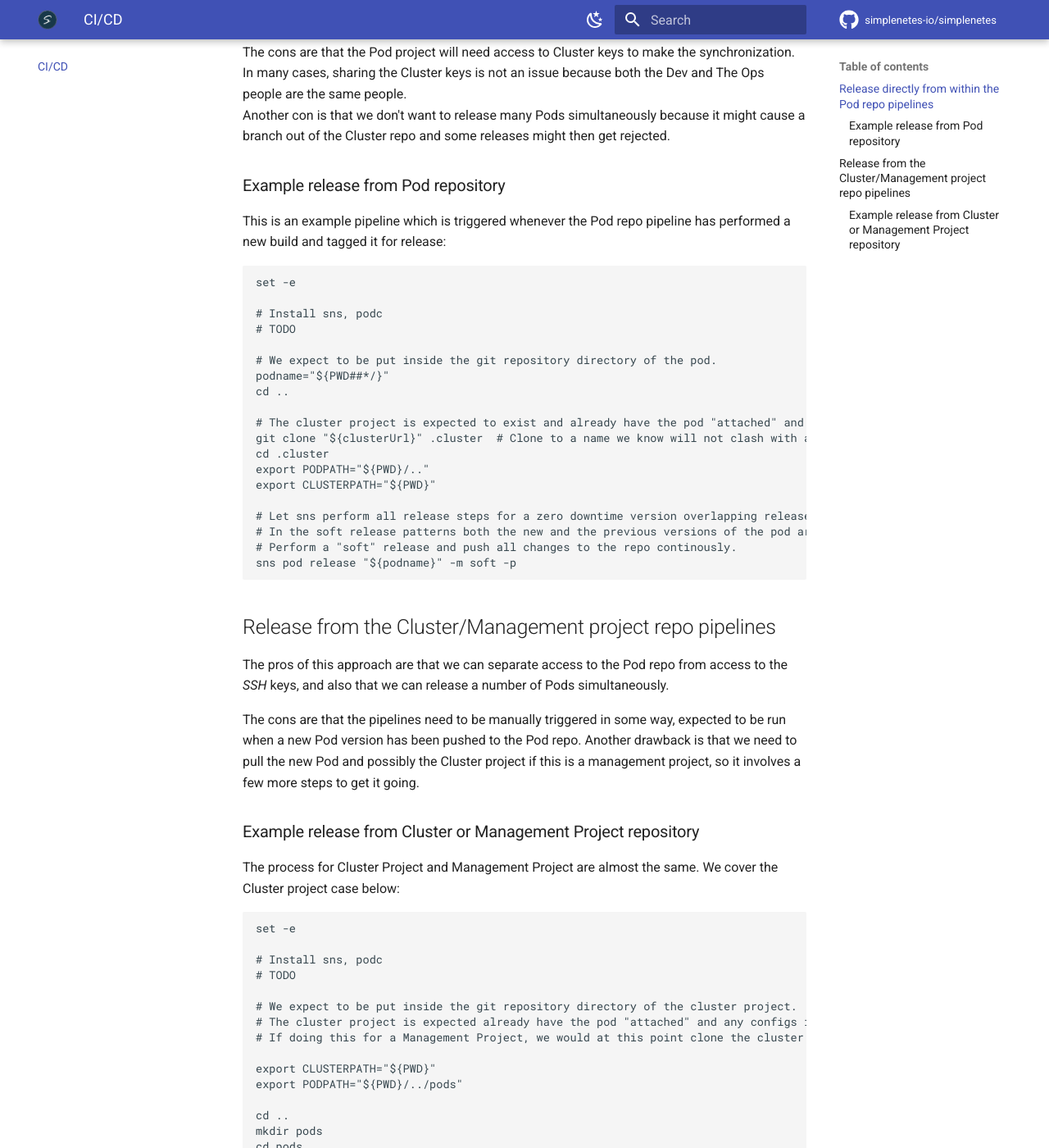
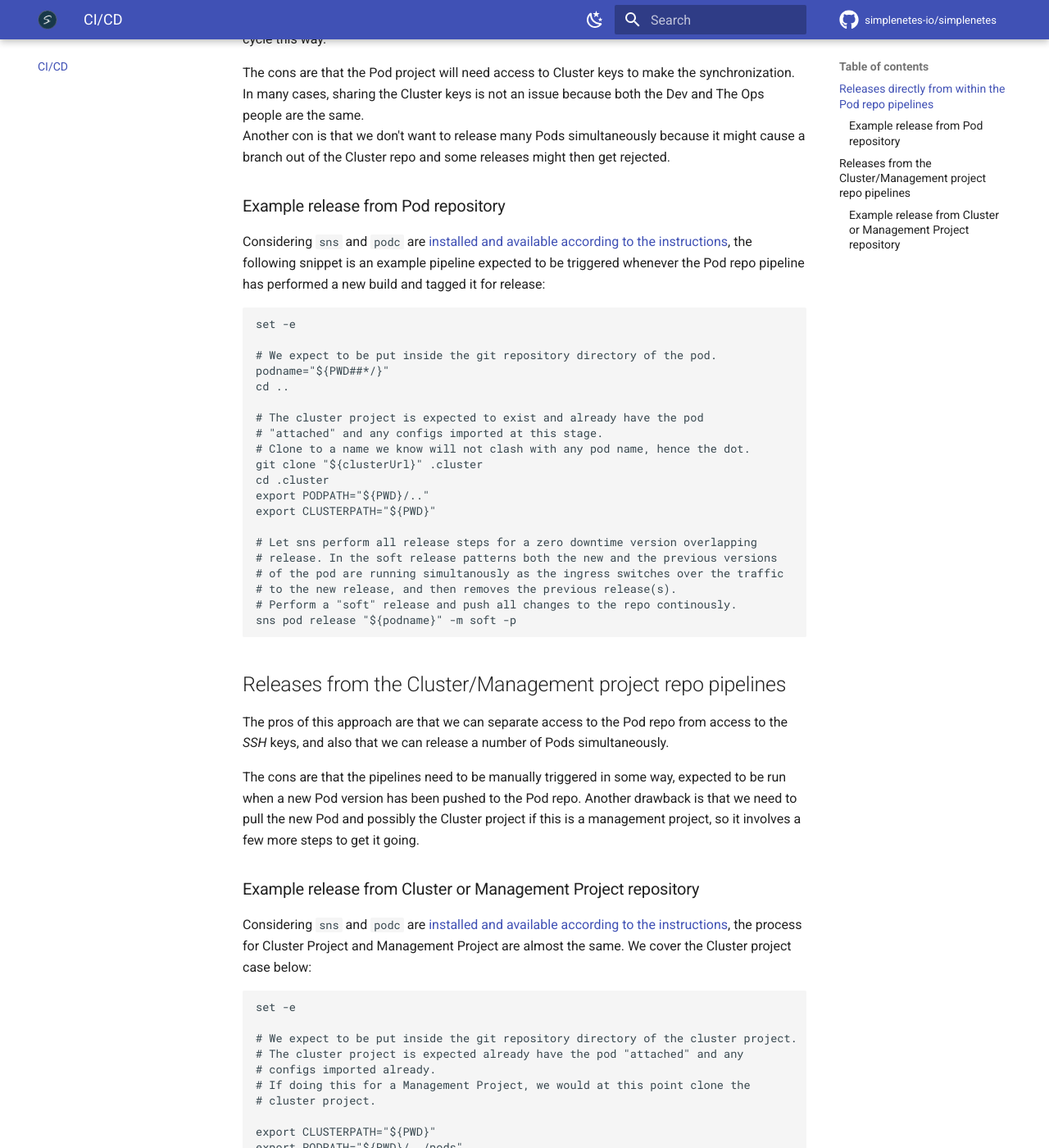
Before and after one commit to simplenetes-io/simplenetes_io, an MkDocs documentation site: the page built from docs/CICD.md, in a window 1280 px wide and 1400 px high, scrolled down 794 px. Shown: the whole window at 82% size. Built offline with MkDocs 1.6.1 and Material for MkDocs 9.7.7, drawn with Linux system fonts in a browser that asks for light colours; comment, search, counter and statistics services are not loaded; some of the changed text lies outside the part shown.

Commit message:
Improve automation and FAQ sections

````diff
--- a/docs/CICD.md
+++ b/docs/CICD.md
@@ -1,64 +1,65 @@
 # Setting up CI/CD for your cluster
 
-The point of [Continuous Integration](https://en.wikipedia.org/wiki/Continuous_integration) and [Continuous Delivery](https://en.wikipedia.org/wiki/Continuous_delivery) (_CI/CD_) is to have an automated release flow. There are many ways of achieving this in _Simplenetes_. In the context of _Simplenetes_, what we always want to do in the end is to perform a cluster synchronization with `sns cluster sync`. The interesting questions come when analyzing how do we get to that point.
+The point of [Continuous Integration](https://en.wikipedia.org/wiki/Continuous_integration) and [Continuous Delivery](https://en.wikipedia.org/wiki/Continuous_delivery) (_CI/CD_) is to have an automated release flow. There are many ways of achieving this in _Simplenetes_.
+In the context of _Simplenetes_, what we always want to do in the end is to perform a cluster synchronization with `sns cluster sync`. The interesting questions come when analyzing how do we get to that point.
 
-The release pipeline can potentially be run in three different places:
+The release pipeline can potentially be run from three different places:
 
--  from the Pod repository;
+-  from the Pod repository (repo);
 -  from the Cluster Project repo;
 -  from the Management Project repo.
 
 Most often the release pipeline is run from the Pod repo, because we want to swiftly release a new Pod version as soon as it is committed and pushed.
 
-Releasing from Cluster Project repo pipelines and from Management Project repo pipelines are very similar to each other. The difference is merely if you have extracted the _SSH_ keys out from the Cluster Project into the Management Project or not.
+Releasing from Cluster Project repo pipelines and from Management Project repo pipelines are very similar to each other. The difference is merely whether or not the _SSH_ keys have been extracted out from the Cluster Project into the Management Project.
 
-## Release directly from within the Pod repo pipelines
+## Releases directly from within the Pod repo pipelines
 The pros of this approach is that it is straight forward and we can get a fully automated release cycle this way.
 
-The cons are that the Pod project will need access to Cluster keys to make the synchronization. In many cases, sharing the Cluster keys is not an issue because both the Dev and The Ops people are the same people.
+The cons are that the Pod project will need access to Cluster keys to make the synchronization. In many cases, sharing the Cluster keys is not an issue because both the Dev and The Ops people are the same.
 Another con is that we don't want to release many Pods simultaneously because it might cause a branch out of the Cluster repo and some releases might then get rejected.
 
 ### Example release from Pod repository
-This is an example pipeline which is triggered whenever the Pod repo pipeline has performed a new build and tagged it for release:
+Considering `sns` and `podc` are [installed and available according to the instructions](INSTALLING.md), the following snippet is an example pipeline expected to be triggered whenever the Pod repo pipeline has performed a new build and tagged it for release:
 ```sh
 set -e
-
-# Install sns, podc
-# TODO
 
 # We expect to be put inside the git repository directory of the pod.
 podname="${PWD##*/}"
 cd ..
 
-# The cluster project is expected to exist and already have the pod "attached" and any configs imported already.
-git clone "${clusterUrl}" .cluster  # Clone to a name we know will not clash with any pod name, hence the dot.
+# The cluster project is expected to exist and already have the pod
+# "attached" and any configs imported at this stage.
+# Clone to a name we know will not clash with any pod name, hence the dot.
+git clone "${clusterUrl}" .cluster
 cd .cluster
 export PODPATH="${PWD}/.."
 export CLUSTERPATH="${PWD}"
 
-# Let sns perform all release steps for a zero downtime version overlapping release.
-# In the soft release patterns both the new and the previous versions of the pod are running simultanously as the ingress switches over the traffic to the new release and the removes the previous release(s).
+# Let sns perform all release steps for a zero downtime version overlapping
+# release. In the soft release patterns both the new and the previous versions
+# of the pod are running simultanously as the ingress switches over the traffic
+# to the new release, and then removes the previous release(s).
 # Perform a "soft" release and push all changes to the repo continously.
 sns pod release "${podname}" -m soft -p
 ```
 
-## Release from the Cluster/Management project repo pipelines
+## Releases from the Cluster/Management project repo pipelines
 The pros of this approach are that we can separate access to the Pod repo from access to the _SSH_ keys, and also that we can release a number of Pods simultaneously.
 
 The cons are that the pipelines need to be manually triggered in some way, expected to be run when a new Pod version has been pushed to the Pod repo.
 Another drawback is that we need to pull the new Pod and possibly the Cluster project if this is a management project, so it involves a few more steps to get it going.
 
 ### Example release from Cluster or Management Project repository
-The process for Cluster Project and Management Project are almost the same. We cover the Cluster project case below:
+Considering `sns` and `podc` are [installed and available according to the instructions](INSTALLING.md), the process for Cluster Project and Management Project are almost the same. We cover the Cluster project case below:
 ```sh
 set -e
 
-# Install sns, podc
-# TODO
-
 # We expect to be put inside the git repository directory of the cluster project.
-# The cluster project is expected already have the pod "attached" and any configs imported already.
-# If doing this for a Management Project, we would at this point clone the cluster project.
+# The cluster project is expected already have the pod "attached" and any
+# configs imported already.
+# If doing this for a Management Project, we would at this point clone the
+# cluster project.
 
 export CLUSTERPATH="${PWD}"
 export PODPATH="${PWD}/../pods"
````
Also changed, not shown: other parts of docs/CICD.md (+1 -1 lines), docs/FAQ.md (+19 -19 lines).
